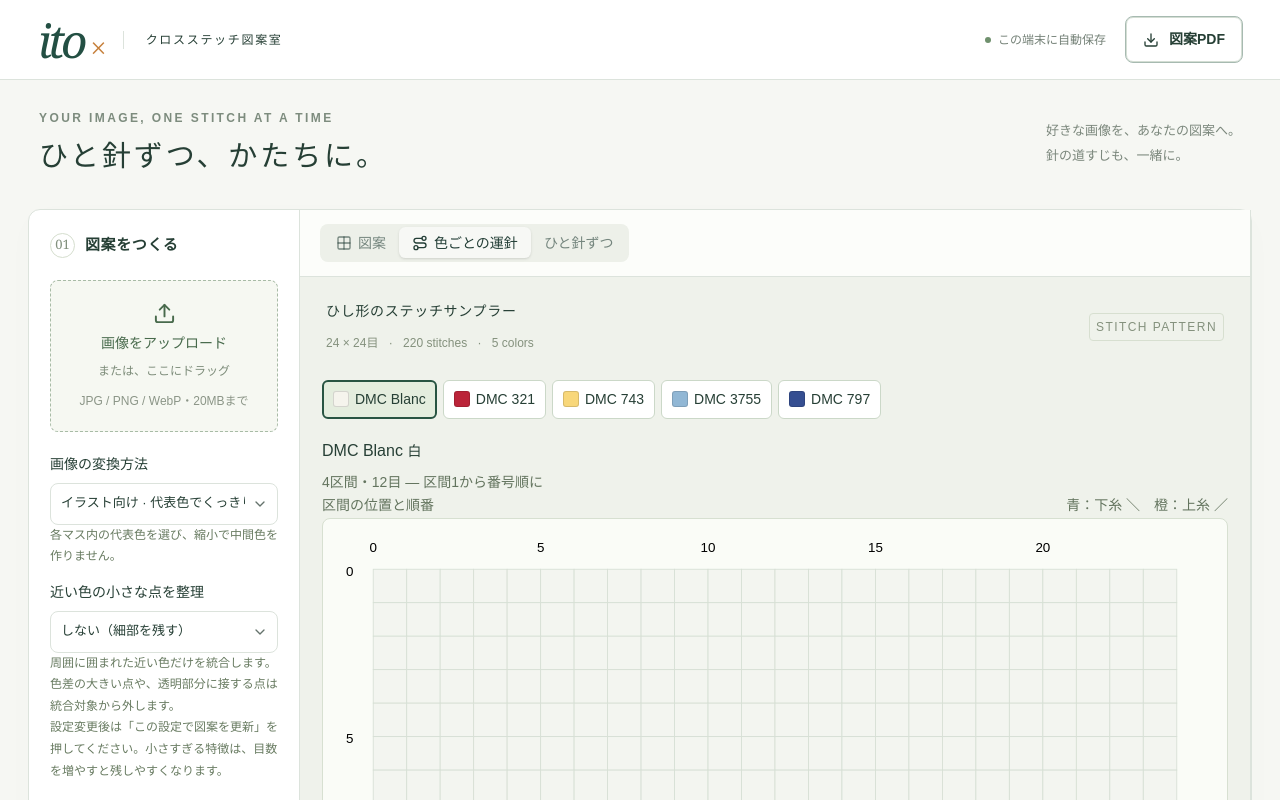
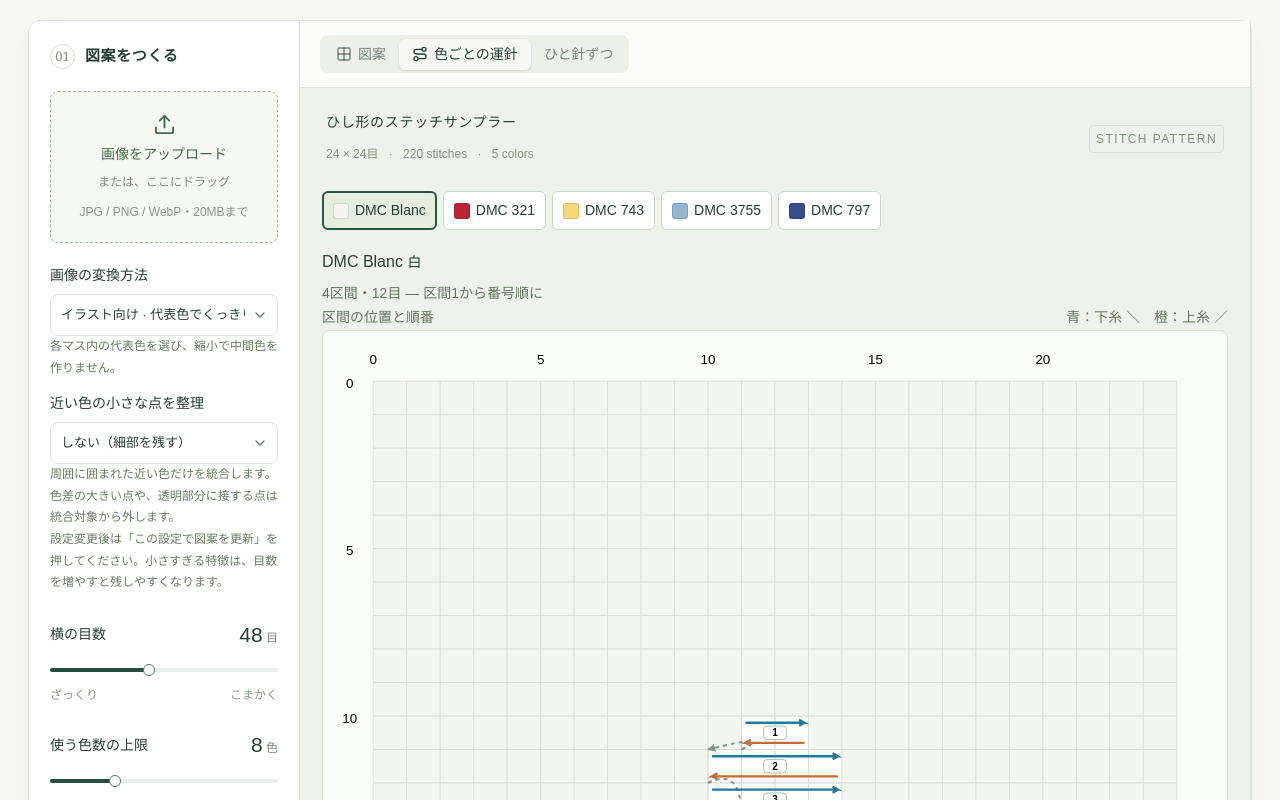
Before and after one commit to yoshiko-pg/stitch, a React (Vite) app: page / in a window 1280 px wide. Shown: the top 800 px of the page. Built offline with nearby package versions, Linux system fonts and the light colour scheme.

Commit message:
Remove header and catchphrase to open directly on the workspace

```diff
--- a/app/globals.css
+++ b/app/globals.css
@@ -1458,3 +1458,12 @@ footer button {
   line-height: 1.8;
   color: #687b61;
 }
+
+.app-shell {
+  padding-top: 20px;
+}
+@media (max-width: 650px) {
+  .app-shell {
+    padding-top: 10px;
+  }
+}
--- a/app/page.tsx
+++ b/app/page.tsx
@@ -15,7 +15,6 @@ import {
   Upload,
   ArrowRight,
   ArrowLeft,
-  Download,
   Grid2X2,
   Route,
   ZoomIn,
@@ -469,34 +468,6 @@ export default function Home() {
   }, [pattern, step, current, sequence.length]);
   return (
     <div className="app-shell">
-      <header className="topbar">
-        <a className="brand" href="./" aria-label="ito ホーム">
-          ito<span className="brand-stitch">×</span>
-        </a>
-        <span className="brand-sub">クロスステッチ図案室</span>
-        <span className="local-note">
-          <span /> {saved ? 'この端末に自動保存' : '端末内で画像を処理'}
-        </span>
-        <button
-          className="outline"
-          disabled={pdfBusy}
-          onClick={() => void exportPdf('pattern')}
-        >
-          <Download size={16} />
-          図案PDF
-        </button>
-      </header>
-      <div className="intro">
-        <div>
-          <div className="eyebrow">YOUR IMAGE, ONE STITCH AT A TIME</div>
-          <h1>ひと針ずつ、かたちに。</h1>
-        </div>
-        <p>
-          好きな画像を、あなたの図案へ。
-          <br />
-          針の道すじも、一緒に。
-        </p>
-      </div>
       <main className="workspace">
         <aside className="settings">
           <div className="panel-heading">
@@ -1138,6 +1109,7 @@ export default function Home() {
         </section>
       </main>
       <footer>
+        <span>{saved ? 'この端末に自動保存' : '端末内で画像を処理'}</span>
         <output className="status">
           {message || 'まずはサンプルで、針の道すじを試してみてください。'}
         </output>
```
